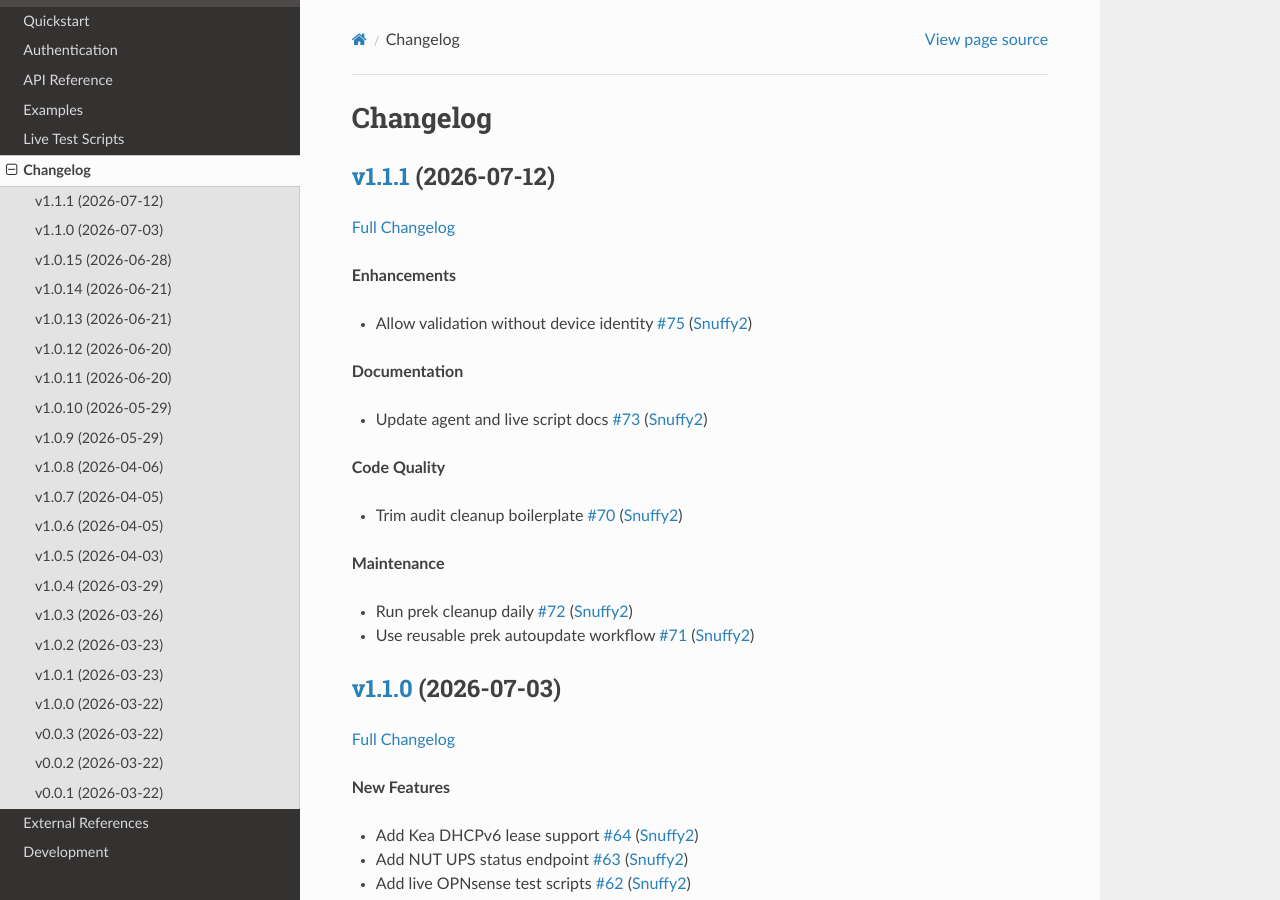
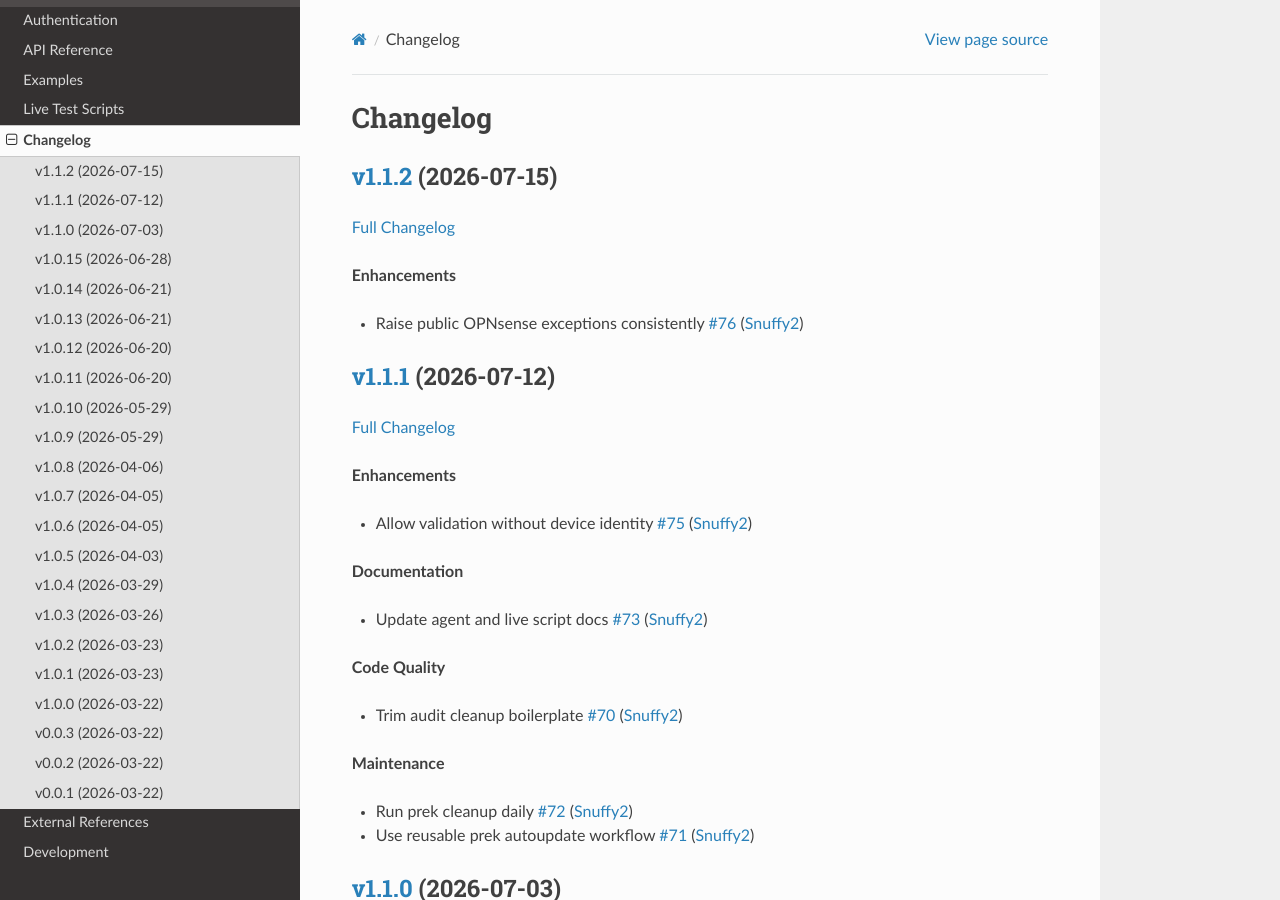
Before and after one commit to Snuffy2/aiopnsense, a Sphinx documentation site: the page built from docs/source/changelog.md, in a window 1280 px wide and 900 px high. Built offline with Sphinx 7.4.7 and the Read the Docs theme 3.1.0, drawn with Linux system fonts in a browser that asks for light colours; the version number could not be read and is left out.

Commit message:
Update changelog [skip ci]

```diff
--- a/docs/source/changelog.md
+++ b/docs/source/changelog.md
@@ -1,4 +1,12 @@
 # Changelog
+
+## [v1.1.2](https://github.com/Snuffy2/aiopnsense/tree/v1.1.2) (2026-07-15)
+
+[Full Changelog](https://github.com/Snuffy2/aiopnsense/compare/v1.1.1...v1.1.2)
+
+**Enhancements**
+
+- Raise public OPNsense exceptions consistently [\#76](https://github.com/Snuffy2/aiopnsense/pull/76) ([Snuffy2](https://github.com/Snuffy2))
 
 ## [v1.1.1](https://github.com/Snuffy2/aiopnsense/tree/v1.1.1) (2026-07-12)
 
```
